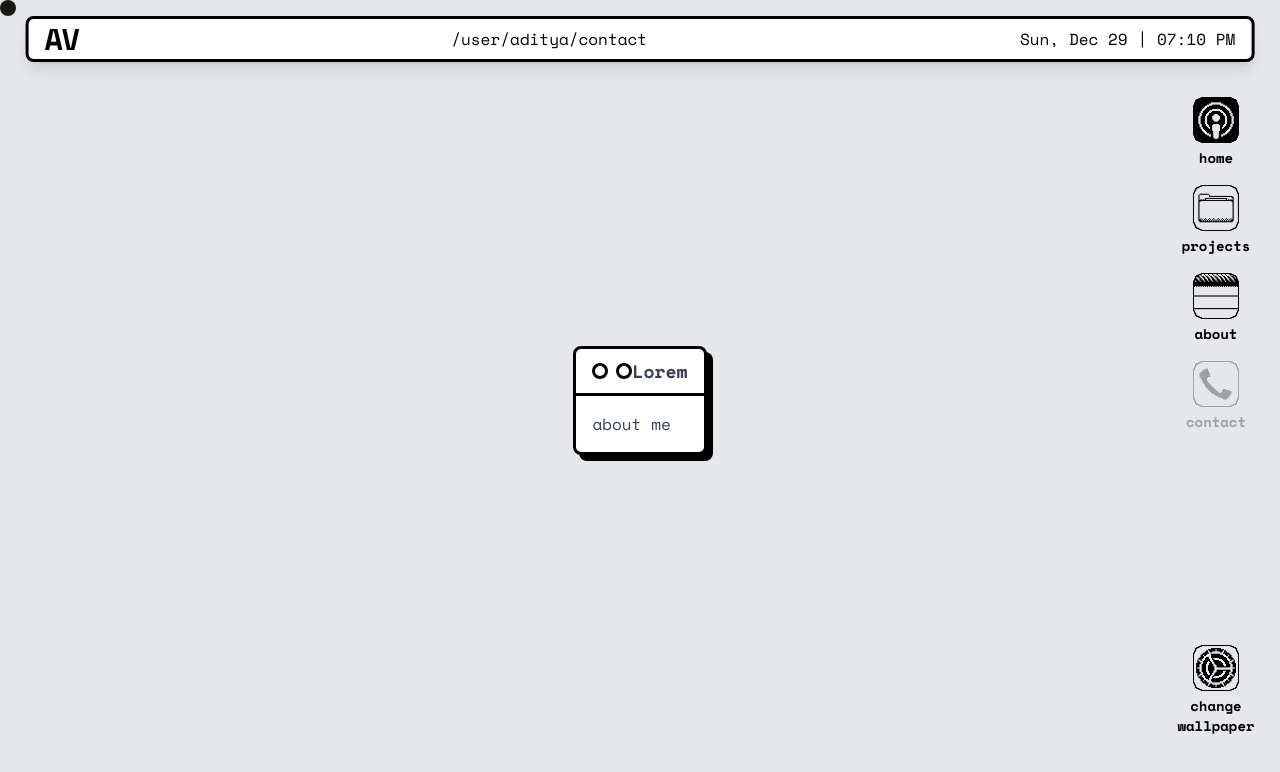
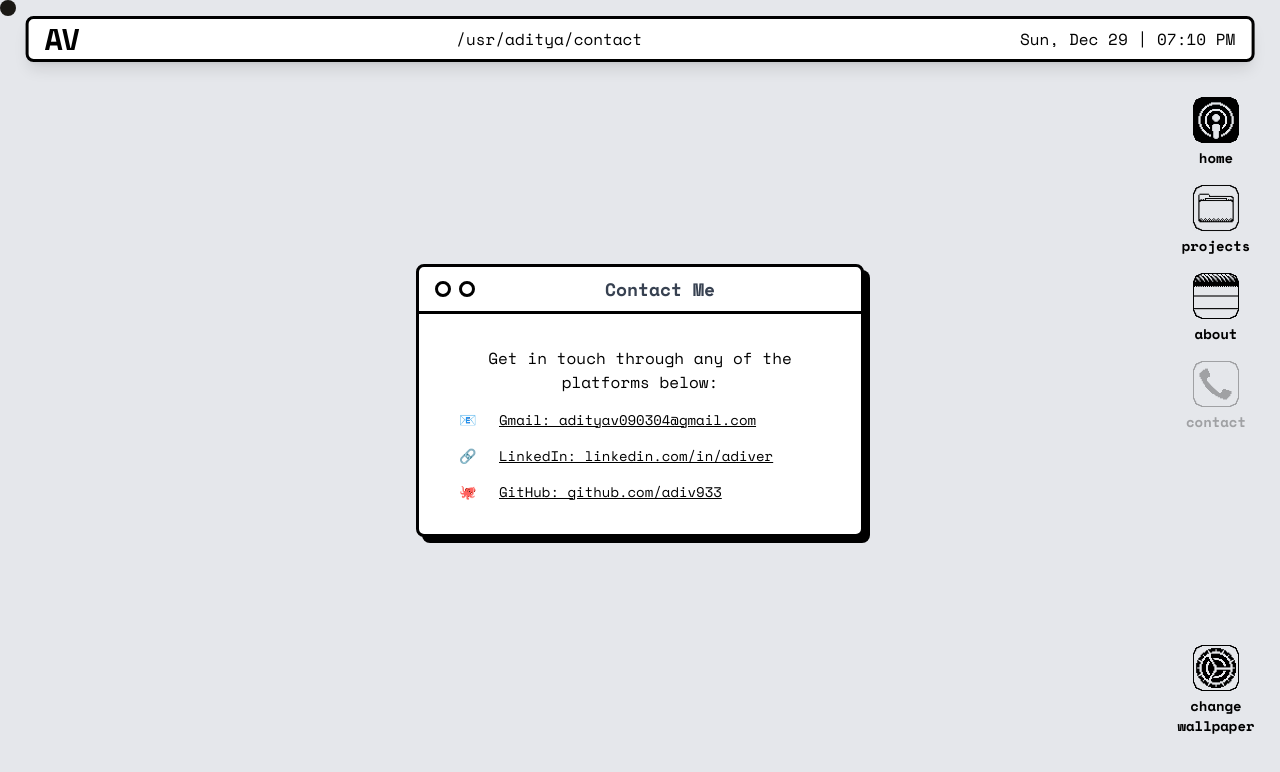
Before and after one commit to adiv933/portfolio, a React (Vite) app: page /contact in a window 1280 px wide. Shown: the top 772 px of the page. Built offline with nearby package versions, Linux system fonts and the light colour scheme.

Commit message:
Change home page styles

```diff
--- a/package.json
+++ b/package.json
@@ -12,6 +12,7 @@
   "dependencies": {
     "react": "^18.3.1",
     "react-dom": "^18.3.1",
+    "react-draggable": "^4.4.6",
     "react-router-dom": "^7.1.1"
   },
   "devDependencies": {
--- a/src/App.jsx
+++ b/src/App.jsx
@@ -1,4 +1,3 @@
-import React, { useState } from "react";
 import { Routes, Route } from "react-router-dom";
 import Navbar from "./components/Navbar";
 import Home from "./pages/Home";
--- a/src/components/Navbar.jsx
+++ b/src/components/Navbar.jsx
@@ -24,7 +24,7 @@ const Navbar = () => {
             <div className="font-bold text-3xl text-black leading-6 tracking-tighter hover:tracking-wide duration-200 cursor-pointer" onClick={() => navigate('/')}>AV</div>
 
             <div className="text-black text-md">
-                /user/aditya
+                /usr/aditya
                 {location.pathname === "/" ? "/home" : location.pathname}
             </div>
 
--- a/src/components/NavigationIconTray.jsx
+++ b/src/components/NavigationIconTray.jsx
@@ -1,7 +1,7 @@
 import { NavLink } from "react-router-dom";
 
 export default function NavigationIconTray({ setWallpaper }) {
-    const iconClass = "cursor-pointer transition-opacity duration-200";
+    const iconClass = "cursor-pointer transition-";
 
     const navLinks = [
         {
@@ -40,7 +40,7 @@ export default function NavigationIconTray({ setWallpaper }) {
                     >
                         {({ isActive }) => (
                             <div
-                                className={`flex flex-col items-center space-y-1 transition duration-200 ${isActive ? "" : "hover:scale-110"
+                                className={`flex flex-col items-center space-y-1  ${isActive ? "" : "hover:scale-110"
                                     }`}
                             >
                                 <img className="w-12 h-12" src={link.icon} alt={link.name} />
@@ -57,7 +57,7 @@ export default function NavigationIconTray({ setWallpaper }) {
                     className={iconClass}
                     onClick={setWallpaper}
                 >
-                    <div className="flex flex-col items-center space-y-1 hover:scale-110 transition duration-200">
+                    <div className="flex flex-col items-center space-y-1 hover:scale-110 ">
                         <img className="w-12 h-12" src="/change.png" alt="Change wallpaper" />
                         <span className="text-sm font-semibold">change wallpaper</span>
                     </div>
--- a/src/components/WindowCard.jsx
+++ b/src/components/WindowCard.jsx
@@ -11,7 +11,7 @@ const WindowCard = ({ title, children, className }) => {
                 <h3 className="text-lg font-semibold text-gray-700">{title}</h3>
                 <div></div>
             </div>
-            <div className="p-4">{children}</div>
+            <div className="px-6 py-4">{children}</div>
         </div>
     );
 };
--- a/src/index.css
+++ b/src/index.css
@@ -8,10 +8,10 @@ body {
     /* cursor: none; */
 }
 
-a,
+/* a,
 button {
-    /* cursor: none; */
-}
+    cursor: none;
+} */
 
 .custom-box-shadow {
     box-shadow: 6px 6px 0px 0px black;
--- a/src/pages/About.jsx
+++ b/src/pages/About.jsx
@@ -3,8 +3,13 @@ import WindowCard from "../components/WindowCard";
 const About = () => {
     return (
         <div className="min-h-screen flex items-center justify-center">
-            <WindowCard title="Lorem">
-                <p className="text-gray-700">about me</p>
+            <WindowCard title="/usr/aditya/skill">
+                <ul>
+                    <li>react</li>
+                    <li>mongo</li>
+                    <li>express</li>
+                    <li>sql</li>
+                </ul>
             </WindowCard>
         </div>
     );
--- a/src/pages/Contact.jsx
+++ b/src/pages/Contact.jsx
@@ -2,9 +2,46 @@ import WindowCard from "../components/WindowCard";
 
 const Contact = () => {
     return (
-        <div className="min-h-screen flex items-center justify-center ">
-            <WindowCard title="Lorem">
-                <p className="text-gray-700">about me</p>
+        <div className="min-h-screen flex items-center justify-center">
+            <WindowCard title="Contact Me">
+                <div className="p-4">
+                    <p className="mb-4 text-center">Get in touch through any of the platforms below:</p>
+                    <ul className="list-none space-y-4 text-sm">
+                        <li className="flex items-center gap-4">
+                            <span className="inline-block w-6">📧</span>
+                            <a
+                                href="mailto:adityav090304@gmail.com"
+                                target="_blank"
+                                rel="noopener noreferrer"
+                                className="underline hover:text-green-300"
+                            >
+                                Gmail: adityav090304@gmail.com
+                            </a>
+                        </li>
+                        <li className="flex items-center gap-4">
+                            <span className="inline-block w-6">🔗</span>
+                            <a
+                                href="https://www.linkedin.com/in/adiver"
+                                target="_blank"
+                                rel="noopener noreferrer"
+                                className="underline hover:text-green-300"
+                            >
+                                LinkedIn: linkedin.com/in/adiver
+                            </a>
+                        </li>
+                        <li className="flex items-center gap-4">
+                            <span className="inline-block w-6">🐙</span>
+                            <a
+                                href="https://github.com/adiv933"
+                                target="_blank"
+                                rel="noopener noreferrer"
+                                className="underline hover:text-green-300"
+                            >
+                                GitHub: github.com/adiv933
+                            </a>
+                        </li>
+                    </ul>
+                </div>
             </WindowCard>
         </div>
     );
--- a/src/pages/Projects.jsx
+++ b/src/pages/Projects.jsx
@@ -3,12 +3,12 @@ import WindowCard from "../components/WindowCard";
 
 const Projects = () => {
     return (
-        <div className="min-h-screen">
+        <div className="min-h-screen border border-transparent">
             <div className="sticky top-28 ml-28 header z-10">
                 <h1 className="text-6xl font-bold mb-2">Projects</h1>
                 <p className="text-xl">beep beep boop bop</p>
             </div>
-            <div className="h-screen mt-40 ml-8 mr-36 p-8 border-[3px] border-black rounded-lg panel relative z-20 flex items-center gap-x-12 overflow-hidden">
+            <div className="h-[75%] mt-40 ml-8 mr-36 mb-4 p-8 border-[3px] border-black rounded-lg panel relative z-20 flex items-center gap-x-12 overflow-hidden custom-box-shadow">
                 <WindowCard title="hello world!">
                     <MacSVG />
                     <p className="text-gray-700 tracking-tight">
```
Also changed, not shown: src/components/Widget.jsx (+14 -14 lines), src/pages/Home.jsx (+52 -7 lines), 1 other file (tests, documents, lock files or other folders).
